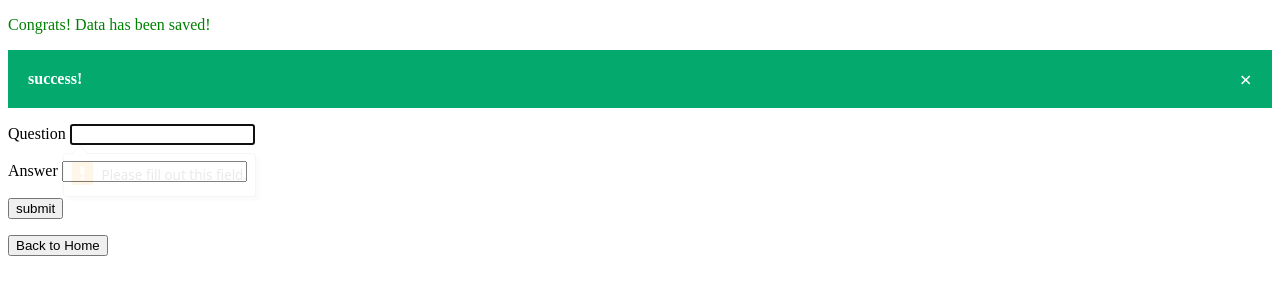
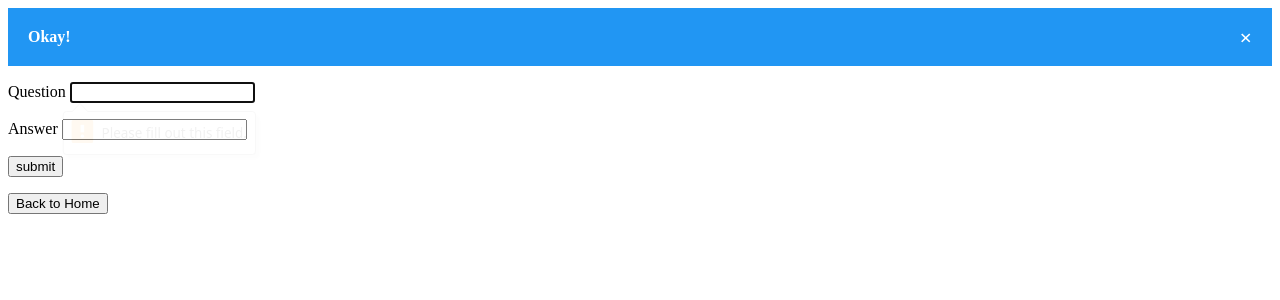
Before and after one commit to Rayaannotfound/key-pair-value, a Flask app: page /create in a window 1280 px wide, after a click on "submit". Shown: the top 300 px of the page. Run offline with Flask 2, Linux system fonts and the light colour scheme.

Commit message:
Fixed one more bug where the wrong message appears

```diff
--- a/homepage.py
+++ b/homepage.py
@@ -21,8 +21,9 @@ def homepage():
 
 @home.route('/create', methods=['POST', 'GET'])
 def createflash():
-    duplicate = False
+    duplicate = None
     if request.method == "POST":
+        duplicate = False
         connect = sqlite3.connect('flashcard.db')
         cursor = connect.cursor()
         question = request.form.get("Question")
--- a/templates/create.html
+++ b/templates/create.html
@@ -5,17 +5,18 @@
     <title>Create Flashcard</title>
 </head>
 <body>
-{% set progress = "success" %}
-{% set color = "background-color:#04AA6D;"%}
+{% set progress = "Okay" %}
+
 {% if duplicate==True%}
 {% set progress = "failure" %}
-{% set color = "background-color:#ff9800;"%}
+
 <p style="color:red"> Something went wrong, try again</p>
-{%else%}
+{%elif duplicate== False%}
+{% set progress = "success" %}
 <p style="color:green"> Congrats! Data has been saved!</p>
 {%endif%}
 
-<div class= "alert" id="success" style={{color}}>
+<div class= "alert {{progress}}" id="success" >
   <span class="closebtn">&times;</span>
   <strong>{{progress}}!</strong>
 </div>
@@ -40,6 +41,7 @@
 .alert.success {background-color: #04AA6D;
 }
 .alert.failure {background-color: #ff9800;}
+.alert.Okay {background-color: #2196F3;}
 
 
 .closebtn {
--- a/templates/homepage.html
+++ b/templates/homepage.html
@@ -18,6 +18,9 @@ Welcome to Flashcards!
 <p style="color:white"> Question: {{result[0]}} </p>
 <strong style="color:white"> Answer: {{result[1]}}</strong>
     </div>
+
+{% else %}
+<p> Welcome!</p>
 {% endfor %}
 
 </body>
```
Also changed, not shown: flashcard.db.
